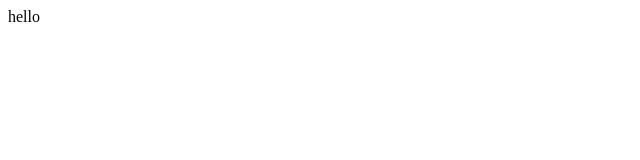
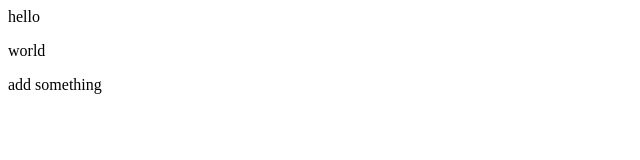
Before and after one commit to letmejace/Practice-2, a plain HTML site: page index.html in a window 1280 px wide. Shown: the whole page, without its empty margins (0-640 px from the left). Drawn offline with Linux system fonts and the light colour scheme.

Commit message:
added index.html
somethig that i want to add

```diff
--- a/index.html
+++ b/index.html
@@ -1 +1,3 @@
 <div>hello</div>
+<p>world</p>
+<p>add something</p>
```
Also changed, not shown: 1 other file.
